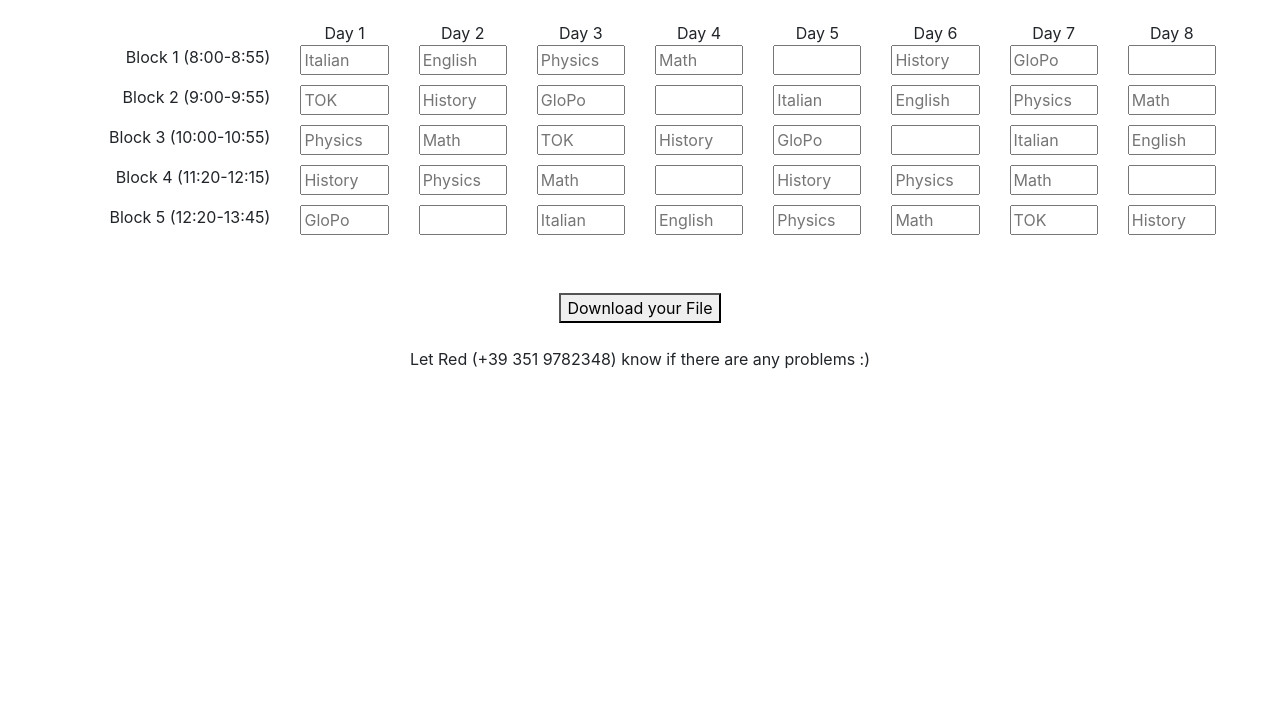
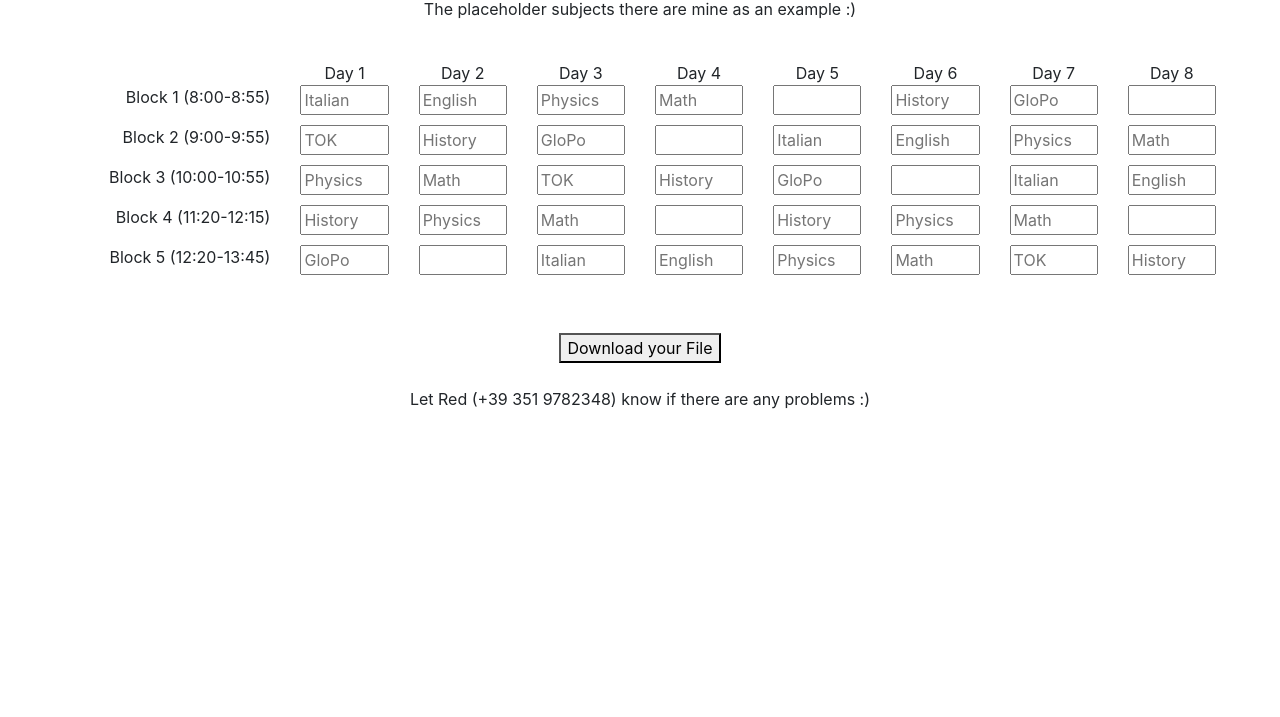
Before and after one commit to mohamed-cherif/gcal, a plain HTML site: page index.html in a window 1280 px wide. Shown: the part 83-800 px from the top of the page. Drawn offline with nearby package versions, Linux system fonts and the light colour scheme.

Commit message:
Added explanation of my subjs

```diff
--- a/index.html
+++ b/index.html
@@ -44,6 +44,7 @@
 <body>
 	<br>
 	<h1 style="text-align: center">Hi, put your subjects here!</h1>
+	<div style="text-align: center"><p>The placeholder subjects there are mine as an example :)</p></div>
 	<br>
 	<div id="table">
 		<div class="row rowHead">
```
